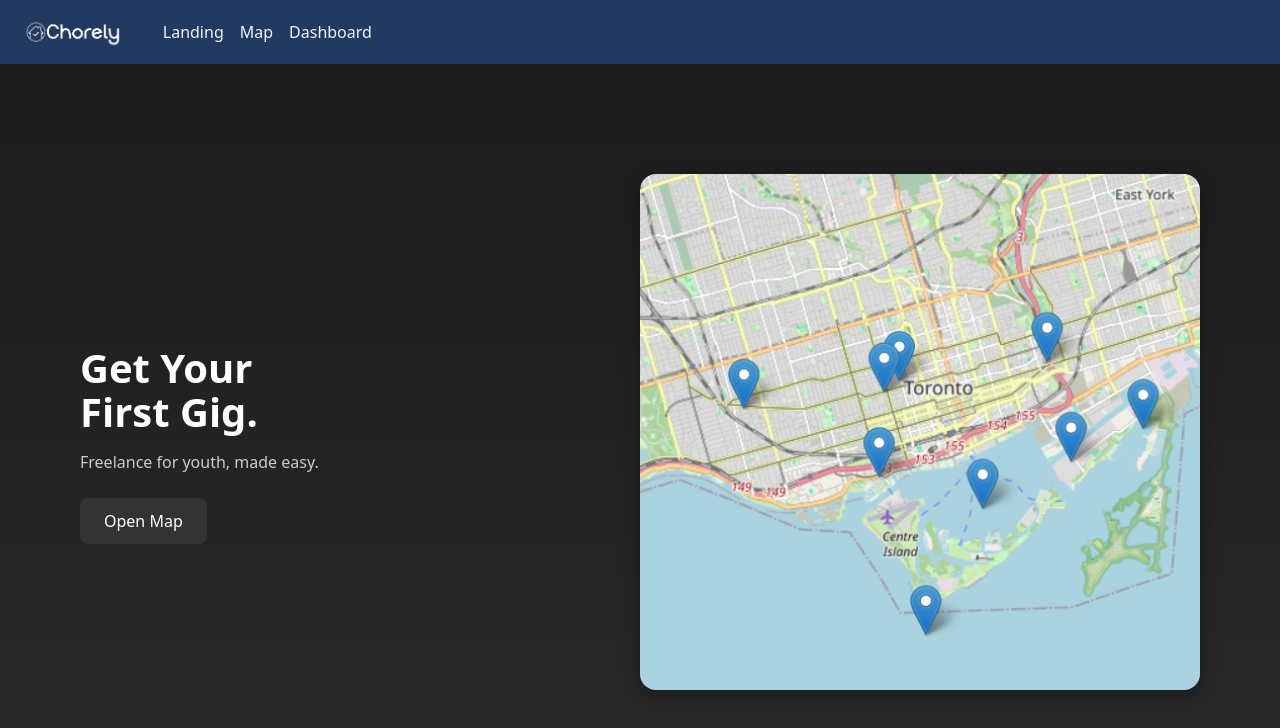
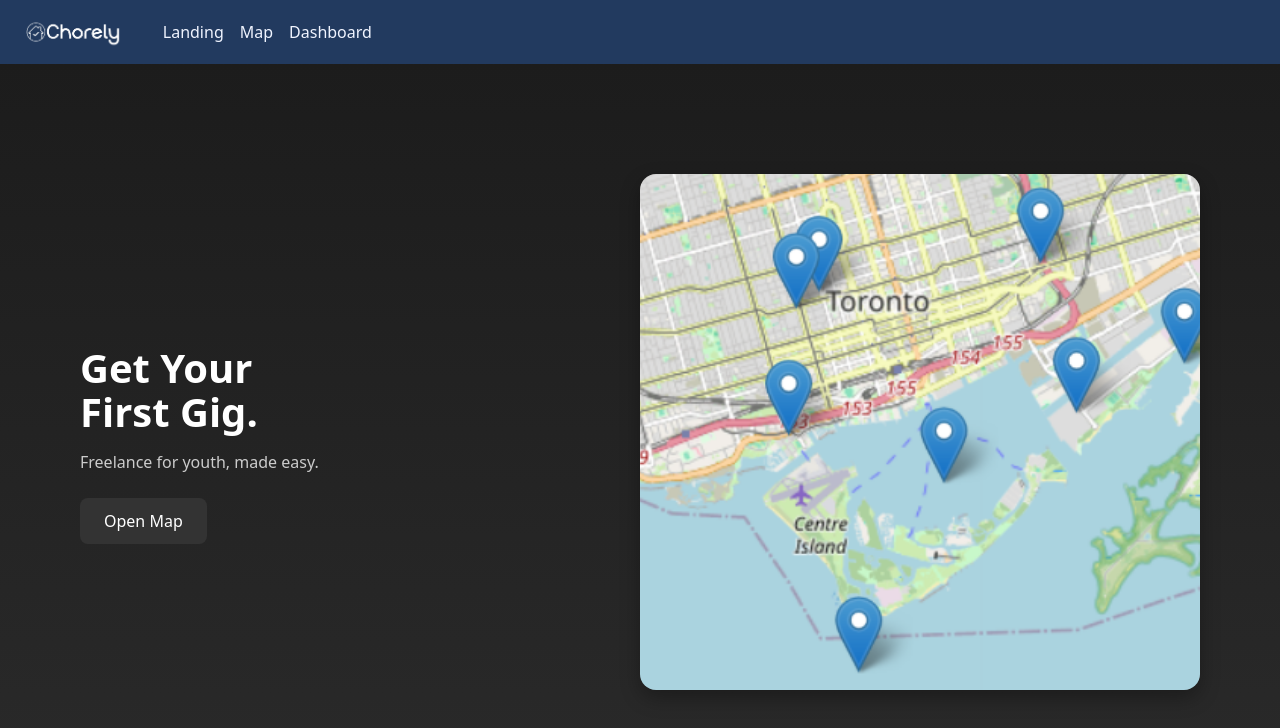
Before and after one commit to samithegde/chorely, a React (Vite) app in the folder Recess/: page / in a window 1280 px wide. Shown: the top 728 px of the page. Built offline with nearby package versions, Linux system fonts and the light colour scheme.

Commit message:
Fixed image and minor changes

```diff
--- a/Recess/src/App.tsx
+++ b/Recess/src/App.tsx
@@ -229,7 +229,7 @@ function MapWithPins() {
                 </div>
                 <div style={{ marginBottom: 8 }}>
                   <label>
-                    Commissioner:{" "}
+                    Your Name:{" "}
                     <input
                       type="text"
                       value={infoForm.commissioner}
--- a/Recess/src/LandingPage.tsx
+++ b/Recess/src/LandingPage.tsx
@@ -52,8 +52,14 @@ export default function LandingPage() {
         <img
           src="/map.png"
           alt="Map preview"
-          style={{ width: "100%", height: "100%", objectFit: "cover" }}
+          style={{
+            width: "150%",
+            height: "150%",
+            objectFit: "cover",
+            transform: "translate(-25%, -25%)",  // Center the zoom
+          }}
         />
+
       </div>
     </div>
   );
```
